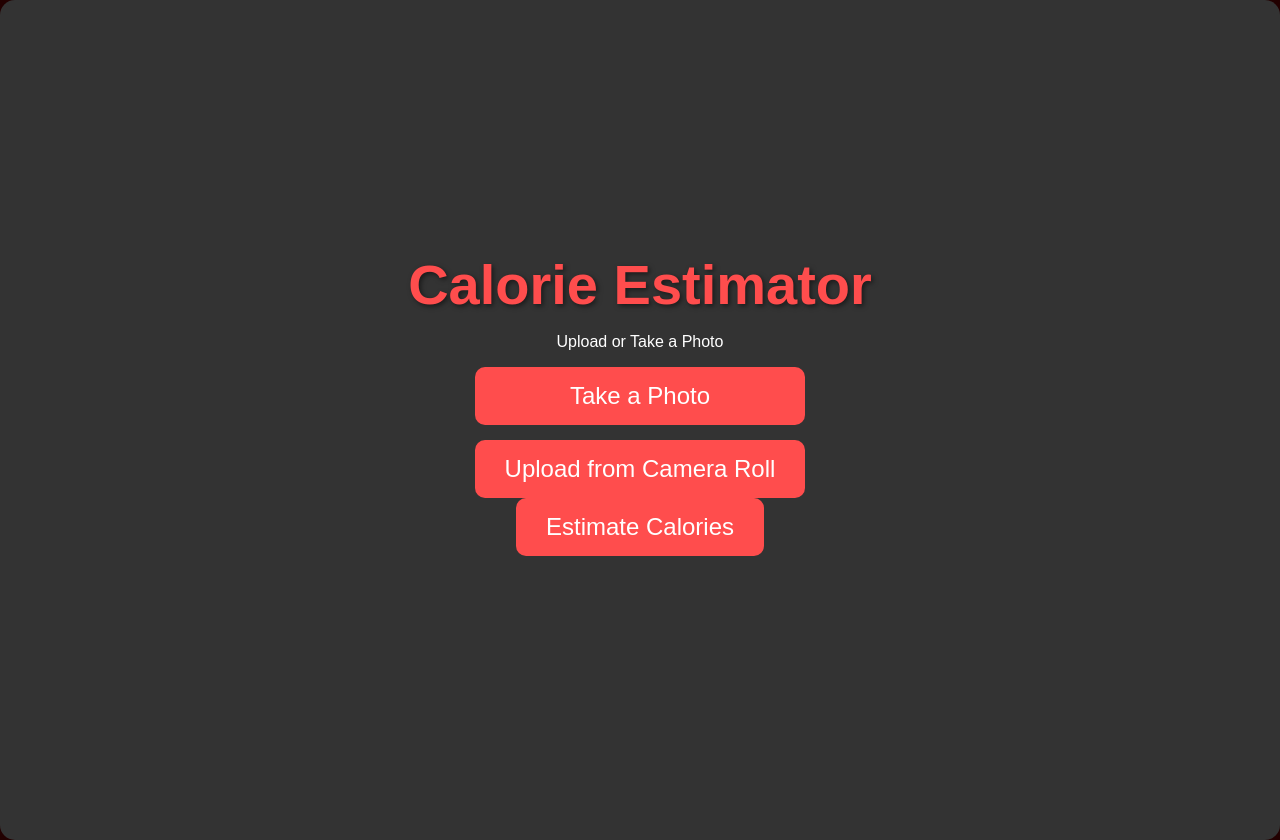
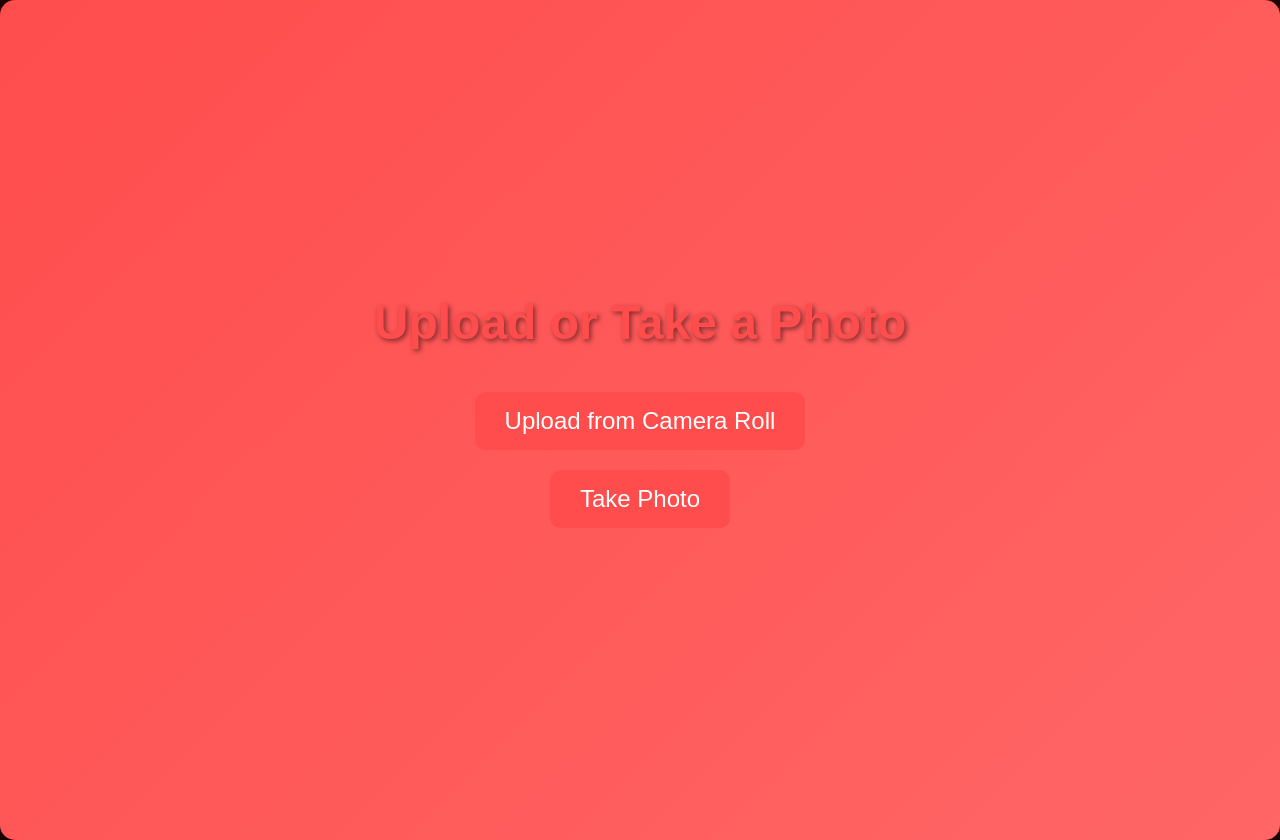
Before and after one commit to Elliscb/AI.Calorie.Estimator, a plain HTML site: page index.html in a window 1280 px wide. Both pictures are taken after a click on the button "Start". Drawn offline with Linux system fonts and the light colour scheme.

Commit message:
Update index.html
Update HTML

```diff
--- a/index.html
+++ b/index.html
@@ -22,7 +22,6 @@
             flex-direction: column;
             animation: fadeIn 2s ease-in;
             position: relative;
-            overflow: hidden;
         }
 
         h1 {
@@ -30,8 +29,6 @@
             text-align: center;
             color: #FF4D4D;
             text-shadow: 2px 2px 5px rgba(0, 0, 0, 0.5);
-            margin-bottom: 20px;
-            z-index: 2;
         }
 
         .button {
@@ -43,12 +40,12 @@
             border-radius: 10px;
             cursor: pointer;
             transition: transform 0.5s ease, background-color 0.3s ease;
-            z-index: 2;
+            margin: 10px; /* Add margin for spacing */
         }
 
         .button:hover {
             transform: scale(1.1);
-            background-color: #FF3333;
+            background-color: #FF3333; /* Darker red on hover */
         }
 
         @keyframes fadeIn {
@@ -63,8 +60,6 @@
         .floating {
             position: absolute;
             animation: floatingShapes 6s infinite alternate ease-in-out;
-            border-radius: 50%;
-            z-index: 1;
         }
 
         @keyframes floatingShapes {
@@ -72,41 +67,33 @@
             100% { transform: translateY(-30px); }
         }
 
-        .floating1 { top: 20%; left: 10%; width: 50px; height: 50px; background-color: rgba(255, 128, 128, 0.8); }
-        .floating2 { top: 50%; left: 70%; width: 75px; height: 75px; background-color: rgba(255, 51, 51, 0.8); }
-        .floating3 { top: 80%; left: 30%; width: 100px; height: 100px; background-color: rgba(255, 102, 102, 0.8); }
-
-        .main-page {
-            background-color: #333;
-            padding: 20px;
-            border-radius: 15px;
-        }
+        .floating1 { top: 20%; left: 10%; width: 50px; height: 50px; background-color: #FF8080; border-radius: 50%; }
+        .floating2 { top: 50%; left: 70%; width: 75px; height: 75px; background-color: #FF3333; border-radius: 50%; }
+        .floating3 { top: 80%; left: 30%; width: 100px; height: 100px; background-color: #FF6666; border-radius: 50%; }
 
         .dark-mode {
             background-color: #111;
             color: #ddd;
         }
 
-        .upload-buttons {
-            display: flex;
-            flex-direction: column;
-            gap: 15px;
-            z-index: 2;
+        /* Styling for the main page */
+        .main-page {
+            background: linear-gradient(135deg, #FF4D4D, #FF6666);
+            padding: 20px;
+            border-radius: 15px;
+            box-shadow: 0 4px 15px rgba(0, 0, 0, 0.5);
         }
 
-        .title {
-            font-size: 3.5em;
-            color: #FF4D4D;
+        #caloriesLog {
+            font-size: 1.2em;
+            margin-top: 20px;
             text-align: center;
-            text-shadow: 2px 2px 5px rgba(0, 0, 0, 0.5);
-            margin: 0;
-            z-index: 2;
         }
     </style>
 </head>
 <body>
     <div class="landing-page" id="landingPage">
-        <h1 class="title">Calorie Estimator and Tracker AI</h1>
+        <h1>Calorie Estimator and Tracker AI</h1>
         <button class="button" onclick="startApp()">Start</button>
         <div class="floating floating1"></div>
         <div class="floating floating2"></div>
@@ -114,14 +101,10 @@
     </div>
 
     <div class="main-page hidden" id="mainPage">
-        <h1 class="title">Calorie Estimator</h1>
-        <p>Upload or Take a Photo</p>
-        <div class="upload-buttons">
-            <input type="file" accept="image/*" capture="camera" id="imageInput" onchange="uploadPhoto()" style="display:none;">
-            <button class="button" onclick="document.getElementById('imageInput').click();">Take a Photo</button>
-            <button class="button" onclick="document.getElementById('imageInput').click();">Upload from Camera Roll</button>
-        </div>
-        <button class="button" onclick="estimateCalories()">Estimate Calories</button>
+        <h1>Upload or Take a Photo</h1>
+        <input type="file" accept="image/*" id="imageInput" onchange="uploadPhoto()" style="display: none;">
+        <button class="button" onclick="document.getElementById('imageInput').click();">Upload from Camera Roll</button>
+        <button class="button" onclick="takePhoto()">Take Photo</button>
         <p id="caloriesLog"></p>
     </div>
 
@@ -140,21 +123,22 @@
             const file = fileInput.files[0];
 
             if (file) {
-                // Automatically call estimateCalories after photo upload
                 estimateCalories(file);
             }
         }
 
+        function takePhoto() {
+            document.getElementById('imageInput').setAttribute('capture', 'camera');
+            document.getElementById('imageInput').click();
+        }
+
         async function estimateCalories(file) {
             try {
-                // Create a FormData object to send the image
                 const formData = new FormData();
                 formData.append('image', file);
 
-                // Example endpoint URL for FatSecret (please adjust according to API documentation)
                 const apiUrl = 'https://platform.fatsecret.com/rest/server.api';
 
-                // Set up request options
                 const response = await fetch(apiUrl, {
                     method: 'POST',
                     headers: {
@@ -163,20 +147,14 @@
                     body: formData
                 });
 
-                // Check if the request was successful
                 if (!response.ok) {
                     throw new Error('Network response was not ok');
                 }
 
-                // Parse the JSON response
                 const data = await response.json();
-
-                // Simulate getting calories from the response
                 const estimatedCalories = Math.floor(Math.random() * 500 + 100); // Replace with actual value from API response
 
                 alert(`Estimated Calories: ${estimatedCalories} kcal`);
-
-                // Log calories to daily total
                 logCalories(estimatedCalories);
             } catch (error) {
                 console.error('There was a problem with the fetch operation:', error);
```
